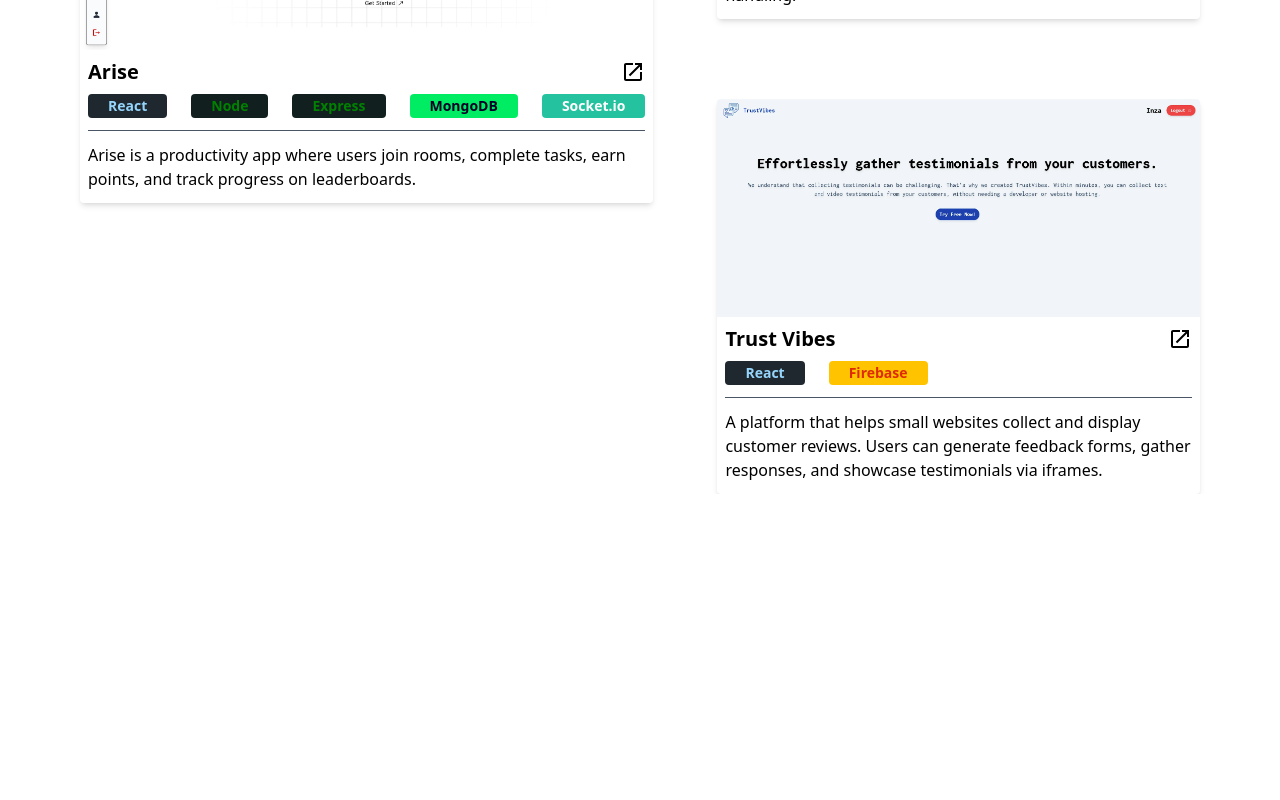
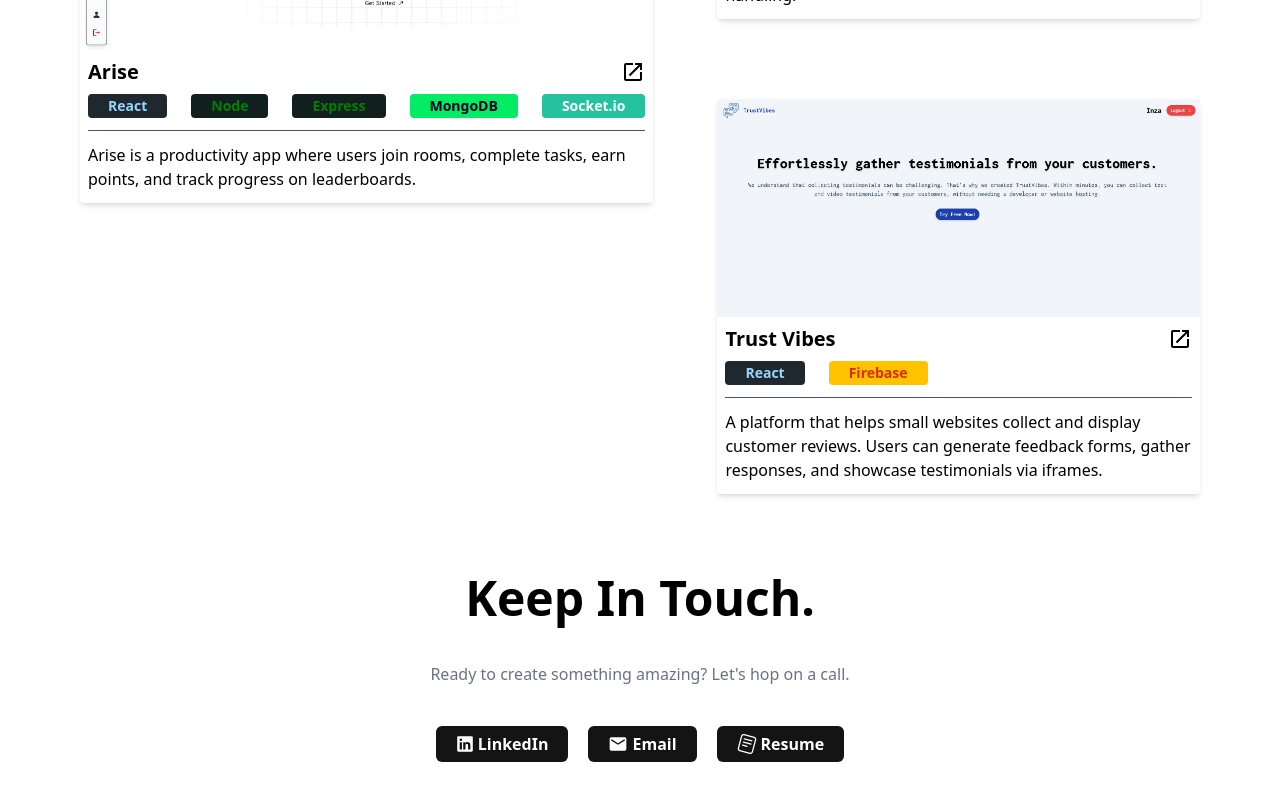
Before and after one commit to Inzamamdev/Portfolio, a React (Vite) app: page / in a window 1280 px wide. Shown: the part 1914-2714 px from the top of the page. Before the commit the page ends 2408 px from the top, so only its background shows below. Built offline with nearby package versions, Linux system fonts and the light colour scheme.

Commit message:
SectionFour complete

```diff
--- a/src/App.jsx
+++ b/src/App.jsx
@@ -3,6 +3,7 @@
 import SectionOne from "./components/SectionOne";
 import SectionTwo from "./components/SectionTwo";
 import SectionThree from "./components/SectionThree";
+import SectionFour from "./components/SectionFour";
 function App() {
   const [count, setCount] = useState(0);
 
@@ -13,6 +14,7 @@
         <SectionOne />
         <SectionTwo />
         <SectionThree />
+        <SectionFour />
       </div>
     </>
   );
--- /dev/null
+++ b/src/components/SectionFour.jsx
@@ -0,0 +1,26 @@
+import React from "react";
+import { RxLinkedinLogo } from "react-icons/rx";
+import { MdEmail } from "react-icons/md";
+import { SiReaddotcv } from "react-icons/si";
+
+export default function SectionFour() {
+  return (
+    <div className="sm:mx-20 mx-5 text-black dark:text-white text-center text-[1rem] mb-40">
+      <h1 className="text-5xl font-bold">Keep In Touch.</h1>
+      <p className=" text-gray-500 my-10">
+        Ready to create something amazing? Let's hop on a call.
+      </p>
+      <div className="flex items-center justify-center font-bold text-white ">
+        <span className="flex items-center bg-[#141414] py-1.5 px-5 rounded-md">
+          <RxLinkedinLogo fontSize={18} className=" mr-1" /> LinkedIn
+        </span>
+        <span className="flex items-center mx-5 bg-[#141414] py-1.5 px-5 rounded-md">
+          <MdEmail fontSize={20} className=" mr-1" /> Email
+        </span>
+        <span className="flex items-center bg-[#141414] py-1.5 px-5 rounded-md">
+          <SiReaddotcv fontSize={20} className=" mr-1" /> Resume
+        </span>
+      </div>
+    </div>
+  );
+}
--- a/src/components/SectionThree.jsx
+++ b/src/components/SectionThree.jsx
@@ -6,7 +6,7 @@
 import Trust from "../assets/trust-vibes.webp";
 export default function SectionThree() {
   return (
-    <div className="sm:mx-20 mx-5 text-black dark:text-white">
+    <div className="sm:mx-20 mx-5 text-black dark:text-white mb-20">
       {" "}
       <h6 className="text-2xl font-bold text-center mb-5">
         <span className="bg-gradient-to-r from-yellow-400 via-orange-400 bg-clip-text text-transparent to-red-600">
```
